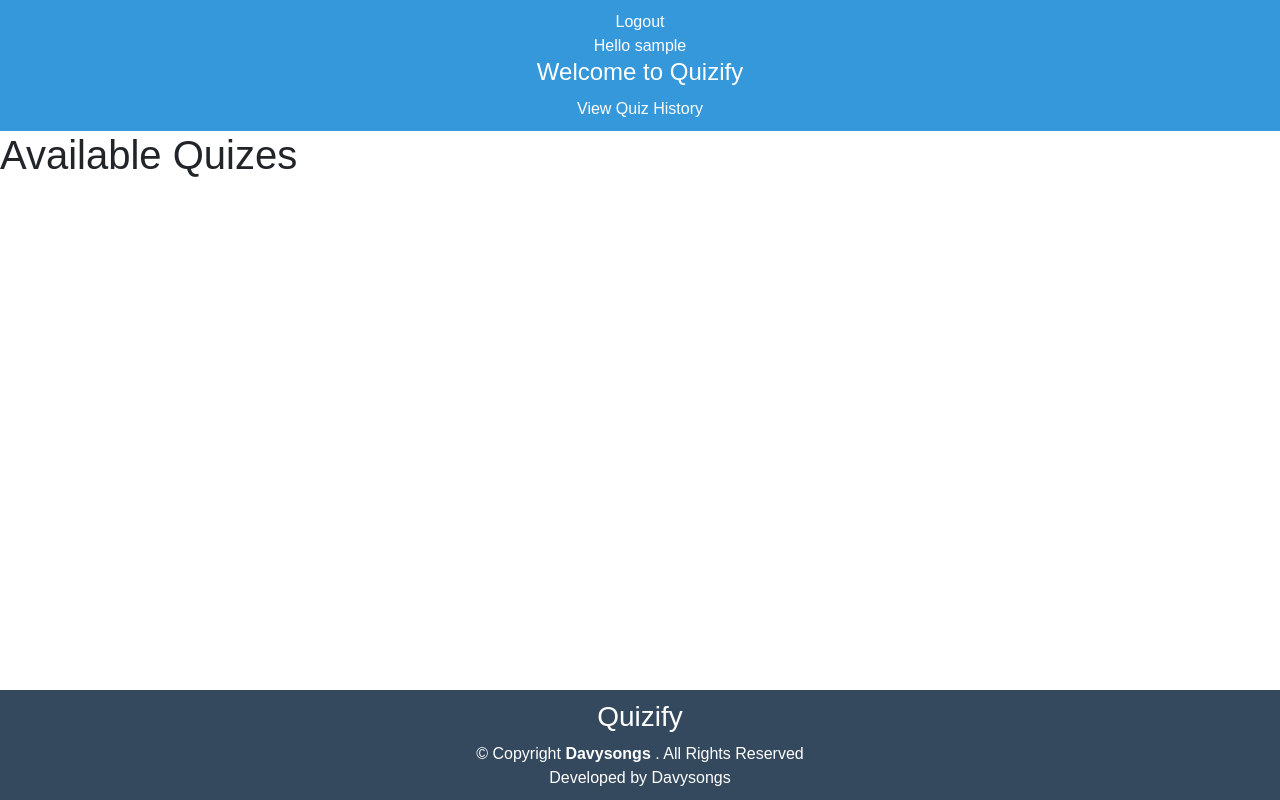
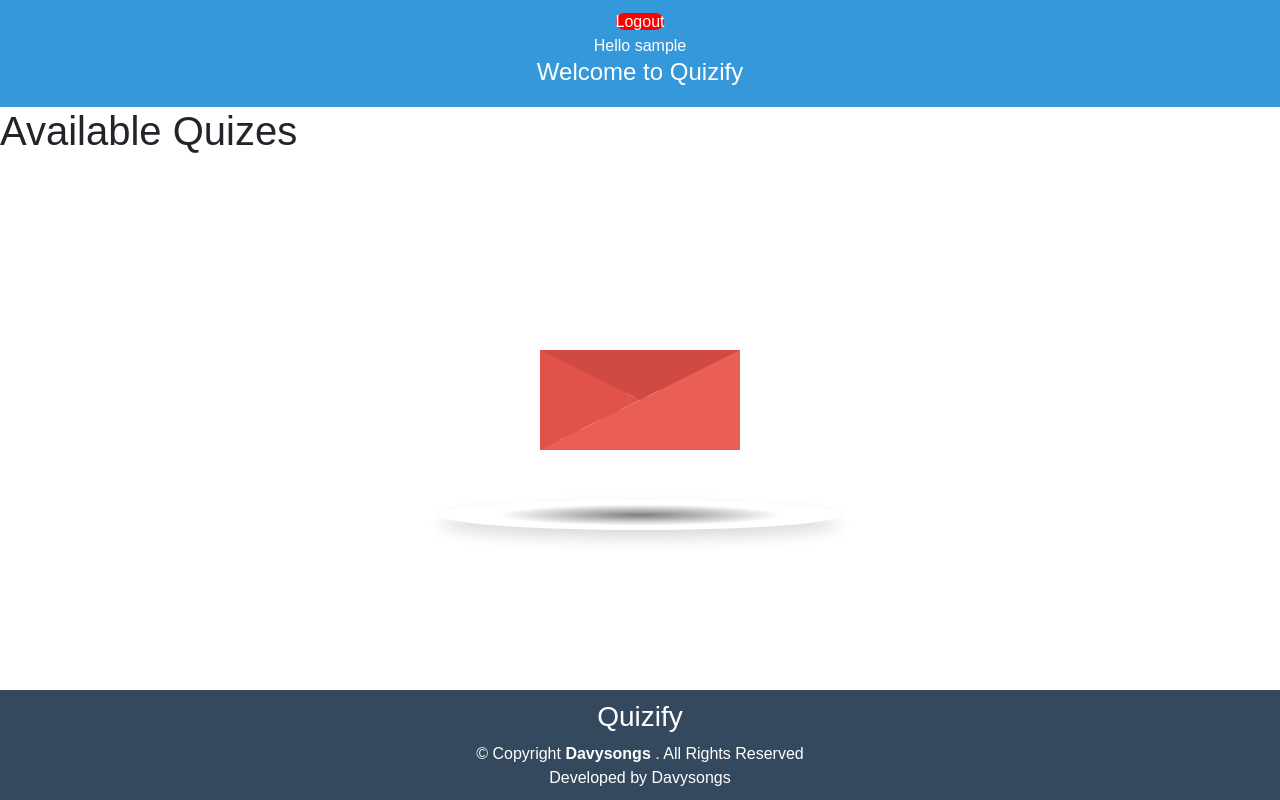
Before and after one commit to Davysongs/Quizify, a Django app: page /home/ in a window 1280 px wide. Run offline with Django 4.2, Linux system fonts and the light colour scheme; the visitor is signed in with stand-in values (Sample User, id 1); data that the repository does not hold is empty; some libraries are stand-ins or nearby versions.

Commit message:
result details style

```diff
--- /dev/null
+++ b/static/css/detail.css
@@ -0,0 +1,4 @@
+  body{
+    font-family: 'Arial', sans-serif;
+    background-color: aqua;
+  }
--- a/static/css/home.css
+++ b/static/css/home.css
@@ -62,8 +62,10 @@ h1 {
 }
 
 .logout a {
-    color: #e74c3c;
+    color: #fff;
     text-decoration: none;
+    border-radius: 40px;
+    background-color: red;
 }
 
 .logout a:hover {
@@ -110,3 +112,167 @@ h1 {
 #footer a:hover {
     text-decoration: underline;
 }
+
+
+.letter-image {
+position: absolute;
+top: 50%;
+left: 50%;
+width: 200px;
+height: 200px;
+-webkit-transform: translate(-50%, -50%);
+-moz-transform: translate(-50%, -50%);
+transform: translate(-50%, -50%);
+cursor: pointer;
+}
+
+.animated-mail {
+position: absolute;
+height: 150px;
+width: 200px;
+-webkit-transition: .4s;
+-moz-transition: .4s;
+transition: .4s;
+
+.body {
+    position: absolute;
+    bottom: 0;
+    width: 0;
+    height: 0;
+    border-style: solid;
+    border-width: 0 0 100px 200px;
+    border-color: transparent transparent #e95f55 transparent;
+    z-index: 2;
+}
+
+.top-fold {
+    position: absolute;
+    top: 50px;
+    width: 0;
+    height: 0;
+    border-style: solid;
+    border-width: 50px 100px 0 100px;
+    -webkit-transform-origin: 50% 0%;
+    -webkit-transition: transform .4s .4s, z-index .2s .4s;
+    -moz-transform-origin: 50% 0%;
+    -moz-transition: transform .4s .4s, z-index .2s .4s;
+    transform-origin: 50% 0%;
+    transition: transform .4s .4s, z-index .2s .4s;
+    border-color: #cf4a43 transparent transparent transparent;
+    z-index: 2;
+}
+
+.back-fold {
+    position: absolute;
+    bottom: 0;
+    width: 200px;
+    height: 100px;
+    background: #cf4a43;
+    z-index: 0;
+}
+
+.left-fold {
+    position: absolute;
+    bottom: 0;
+    width: 0;
+    height: 0;
+    border-style: solid;
+    border-width: 50px 0 50px 100px;
+    border-color: transparent transparent transparent #e15349;
+    z-index: 2;
+}
+
+.letter {
+    left: 20px;
+    bottom: 0px;
+    position: absolute;
+    width: 160px;
+    height: 60px;
+    background: white;
+    z-index: 1;
+    overflow: hidden;
+    -webkit-transition: .4s .2s;
+    -moz-transition: .4s .2s;
+    transition: .4s .2s;
+
+    .letter-border {
+    height: 10px;
+    width: 100%;
+    background: repeating-linear-gradient(
+        -45deg,
+        #cb5a5e,
+        #cb5a5e 8px,
+        transparent 8px,
+        transparent 18px
+    );
+    }
+
+    .letter-title {
+    margin-top: 10px;
+    margin-left: 5px;
+    height: 10px;
+    width: 40%;
+    background: #cb5a5e;
+    }
+    .letter-context {
+    margin-top: 10px;
+    margin-left: 5px;
+    height: 10px;
+    width: 20%;
+    background: #cb5a5e;
+    }
+
+    .letter-stamp {
+    margin-top: 30px;
+    margin-left: 120px;
+    border-radius: 100%;
+    height: 30px;
+    width: 30px;
+    background: #cb5a5e;
+    opacity: 0.3;
+    }
+}
+}
+
+.shadow {
+position: absolute;
+top: 200px;
+left: 50%;
+width: 400px;
+height: 30px;
+transition: .4s;
+transform: translateX(-50%);
+-webkit-transition: .4s;
+-webkit-transform: translateX(-50%);
+-moz-transition: .4s;
+-moz-transform: translateX(-50%);
+
+border-radius: 100%;
+background: radial-gradient(rgba(0,0,0,0.5), rgba(0,0,0,0.0), rgba(0,0,0,0.0));
+}
+
+.letter-image:hover {
+    .animated-mail {
+    transform: translateY(50px);
+    -webkit-transform: translateY(50px);
+    -moz-transform: translateY(50px);
+    }
+
+    .animated-mail .top-fold {
+    transition: transform .4s, z-index .2s;
+    transform: rotateX(180deg);
+    -webkit-transition: transform .4s, z-index .2s;
+    -webkit-transform: rotateX(180deg);
+    -moz-transition: transform .4s, z-index .2s;
+    -moz-transform: rotateX(180deg);
+    z-index: 0;
+    }
+
+    .animated-mail .letter {
+    height: 180px;
+    }
+
+    .shadow {
+    width: 250px;
+    }
+}
--- a/templates/home.html
+++ b/templates/home.html
@@ -8,10 +8,28 @@
 {%block content %}
 <div>
     <header>
-        <span><a href = "{% url 'logout' %}"> Logout </a></span>
+        <span class = "logout"><a href = "{% url 'logout' %}"> Logout </a></span>
         <p>Hello {{ request.user }}</p>
         <h1>Welcome to Quizify</h1>
-        <span><a href = "{% url 'results' %}"> View Quiz History </a></span>
+        <span><a href = "{% url 'results' %}">
+            <div class="letter-image">
+                <div class="animated-mail">
+                  <div class="back-fold"></div>
+                  <div class="letter">
+                    <div class="letter-border"></div>
+                    <div class="letter-title"></div>
+                    <div class="letter-context"></div>
+                    <div class="letter-stamp">
+                      <div class="letter-stamp-inner"></div>
+                    </div>
+                  </div>
+                  <div class="top-fold"></div>
+                  <div class="body"></div>
+                  <div class="left-fold"></div>
+                </div>
+                <div class="shadow"></div>
+              </div>
+        </a></span>
 
     </header>
 
--- a/templates/result_detail.html
+++ b/templates/result_detail.html
@@ -11,6 +11,10 @@
     <title>Result | {{result.quiz}}</title>
 </head>
 <body>
+    <label for="checkbox">Toggle Animation</label>
+    <input type="checkbox" id="checkbox">
+    <div id="box"></div>
+
     <h1>Result for {{result.quiz}}</h1>
     <h2>{{result.user}} you got {{ result.score}}% </h2>
     <div id = "result-data"></div>
```
